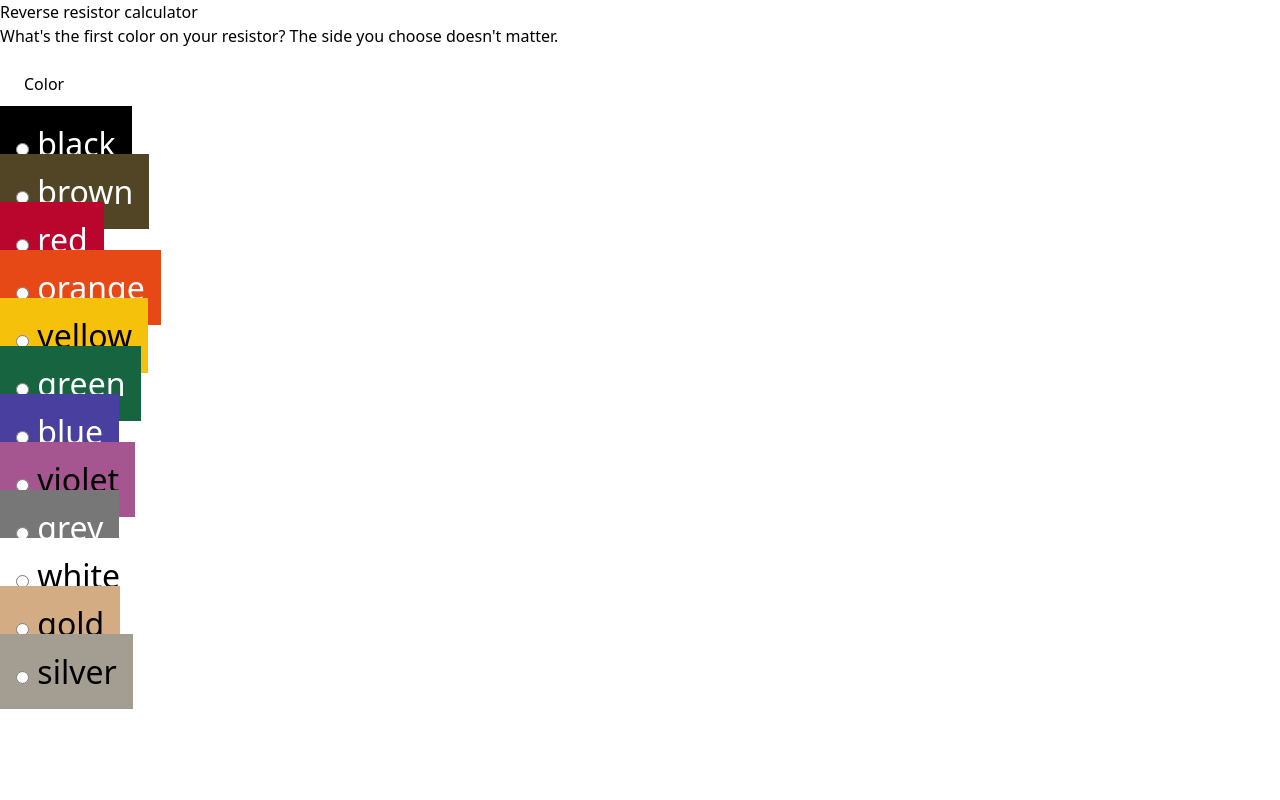
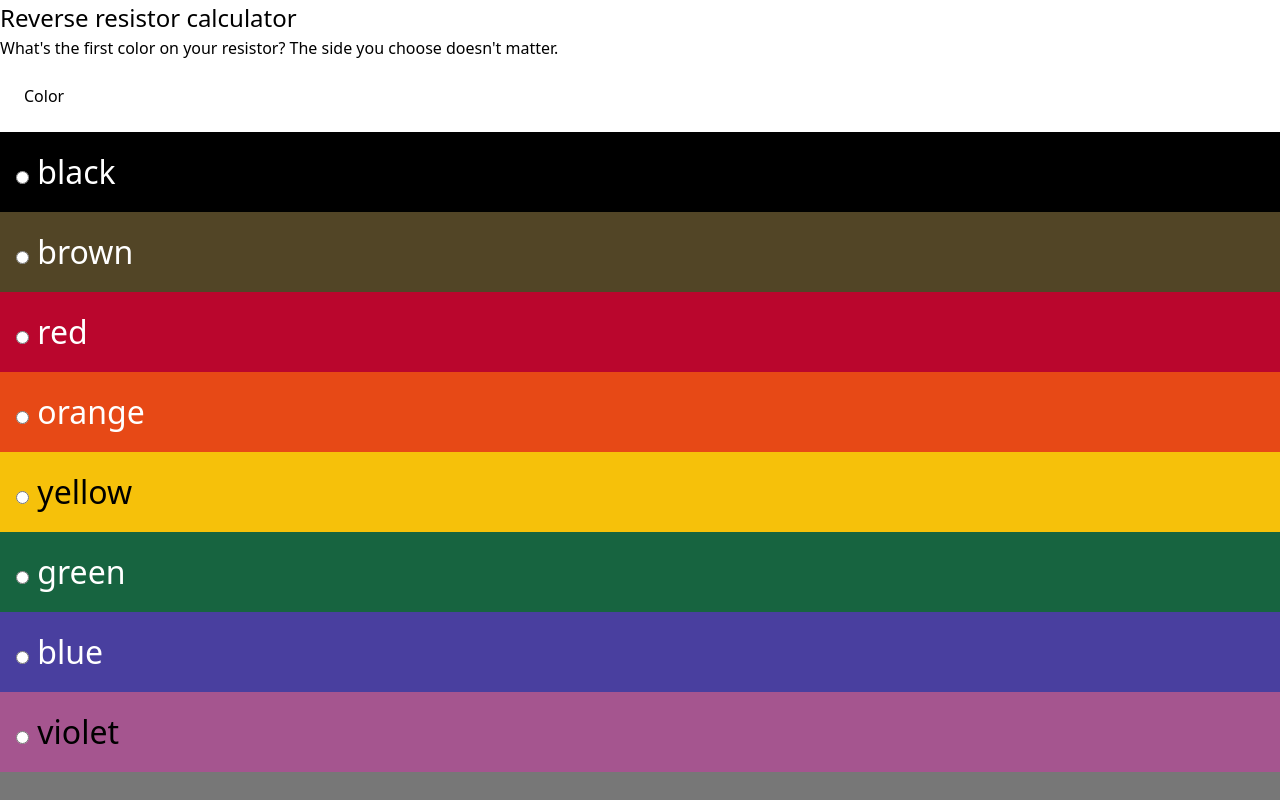
Before and after one commit to citelao/resistors.fyi, a React (Vite) app: page / in a window 1280 px wide. Shown: the top 800 px of the page. Built offline with nearby package versions, Linux system fonts and the light colour scheme.

Commit message:
some base styles

```diff
--- a/src/css/style.scss
+++ b/src/css/style.scss
@@ -1,4 +1,20 @@
 @tailwind base;
+
+h1 {
+    @apply text-2xl;
+}
+
+h2 {
+    @apply text-xl;
+}
+
+h3 {
+    @apply text-lg;
+}
+
+a {
+    @apply text-blue-600 underline;
+}
 
 @tailwind components;
 
--- a/src/js/App.tsx
+++ b/src/js/App.tsx
@@ -29,7 +29,7 @@ export default class App extends React.Component {
                 <ol className="color_list">
                     {COLORS.map((c) => {
                         return <li key={c.label} className="color_button color_list__item">
-                            <label className="color_button__label" style={{ background: c.background, color: c.color }}>
+                            <label className="color_button__label block" style={{ background: c.background, color: c.color }}>
                                 <input type="radio" name="TODO" value={c.label} /> {c.label}
                             </label>
                         </li>;
```
